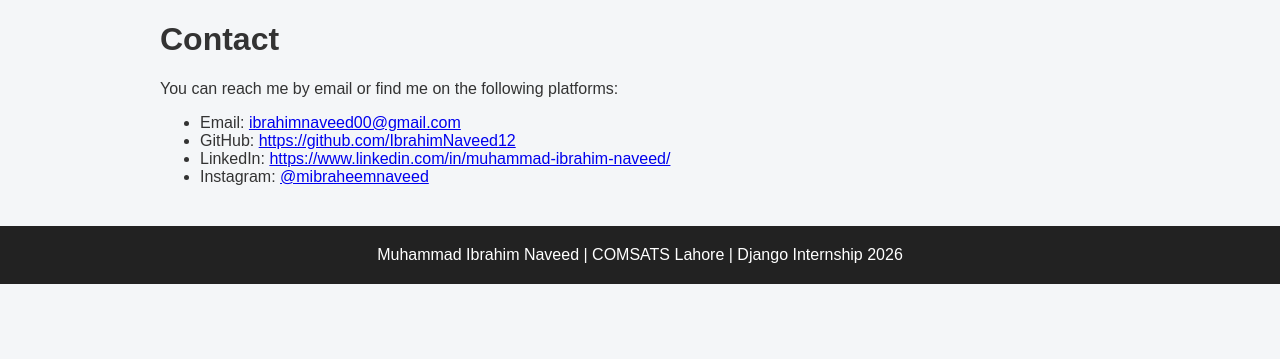
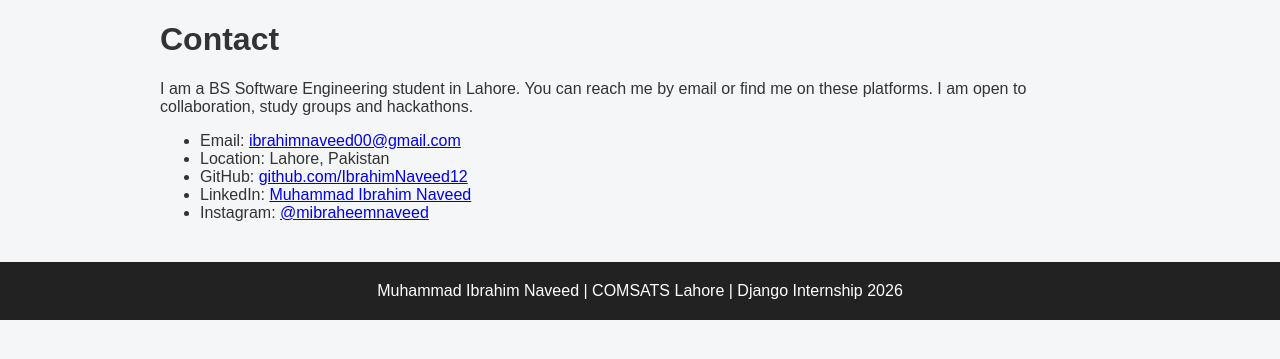
Before and after one commit to IbrahimNaveed12/django-week1, a Django app: page /contact/ in a window 1280 px wide. Shown: the part 53-412 px from the top of the page. Run offline with Django 5.2, Linux system fonts and the light colour scheme.

Commit message:
Add base template and four pages

```diff
--- a/pages/templates/pages/contact.html
+++ b/pages/templates/pages/contact.html
@@ -5,12 +5,13 @@
 {% block content %}
 <main class="page-container">
   <h1>Contact</h1>
-  <p>You can reach me by email or find me on the following platforms:</p>
+  <p>I am a BS Software Engineering student in Lahore. You can reach me by email or find me on these platforms. I am open to collaboration, study groups and hackathons.</p>
 
   <ul>
     <li>Email: <a href="mailto:{{ email }}">{{ email }}</a></li>
-    <li>GitHub: <a href="https://github.com/IbrahimNaveed12">https://github.com/IbrahimNaveed12</a></li>
-    <li>LinkedIn: <a href="https://www.linkedin.com/in/muhammad-ibrahim-naveed/">https://www.linkedin.com/in/muhammad-ibrahim-naveed/</a></li>
+    <li>Location: Lahore, Pakistan</li>
+    <li>GitHub: <a href="https://github.com/IbrahimNaveed12">github.com/IbrahimNaveed12</a></li>
+    <li>LinkedIn: <a href="https://www.linkedin.com/in/muhammad-ibrahim-naveed/">Muhammad Ibrahim Naveed</a></li>
     <li>Instagram: <a href="https://instagram.com/mibraheemnaveed">@mibraheemnaveed</a></li>
   </ul>
 </main>
--- a/pages/templates/pages/home.html
+++ b/pages/templates/pages/home.html
@@ -5,7 +5,7 @@
 
 {% block content %}
 <section class="hero">
-  <img src="{% static 'images/me.svg' %}" alt="Photo of Ibraheem" width="150">
+  <img src="{% static 'images/me.jpg' %}" alt="Photo of Ibraheem" width="150">
   <div>
     <h1>Hi, I'm {{ name }}</h1>
     <p>{{ role }} at COMSATS Lahore. I am learning Python and Django as a Django intern at Jamwah Studios.</p>
```
Also changed, not shown: pages/templates/pages/projects.html (+0 -7 lines).
